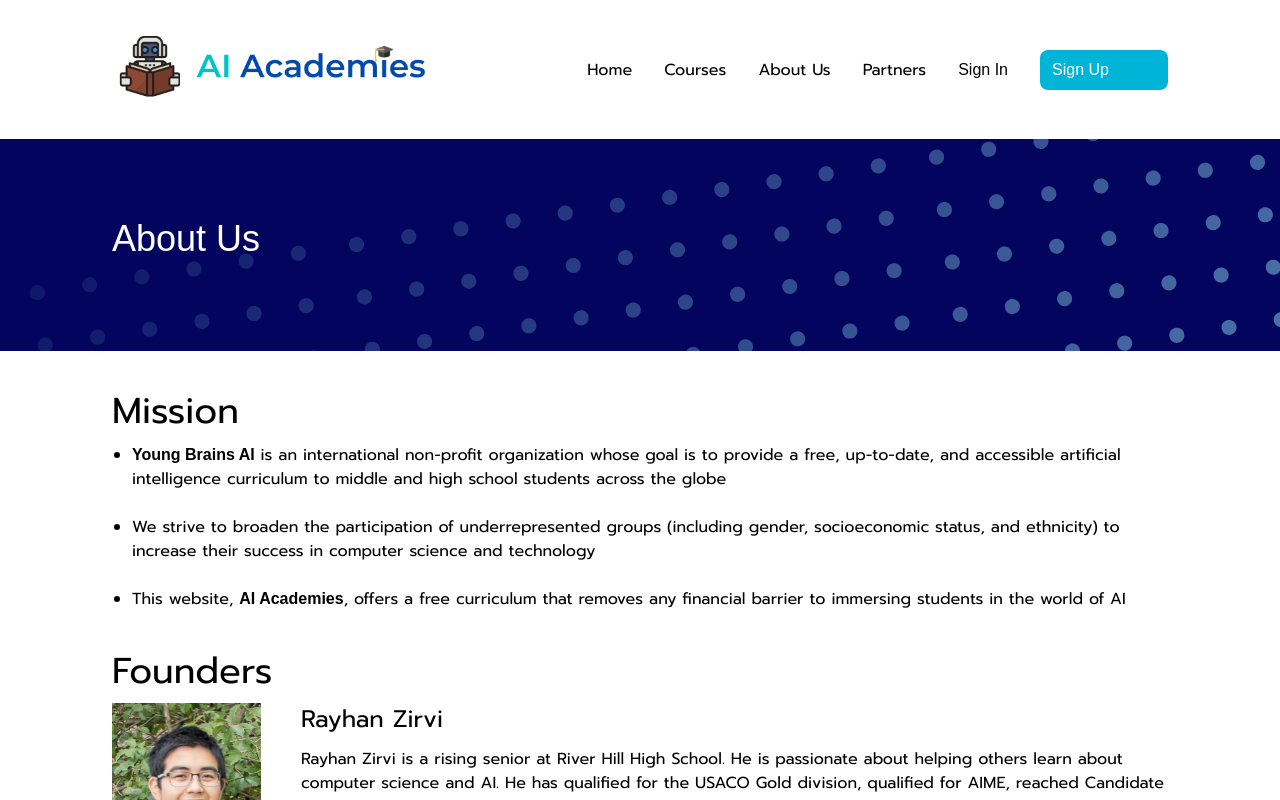
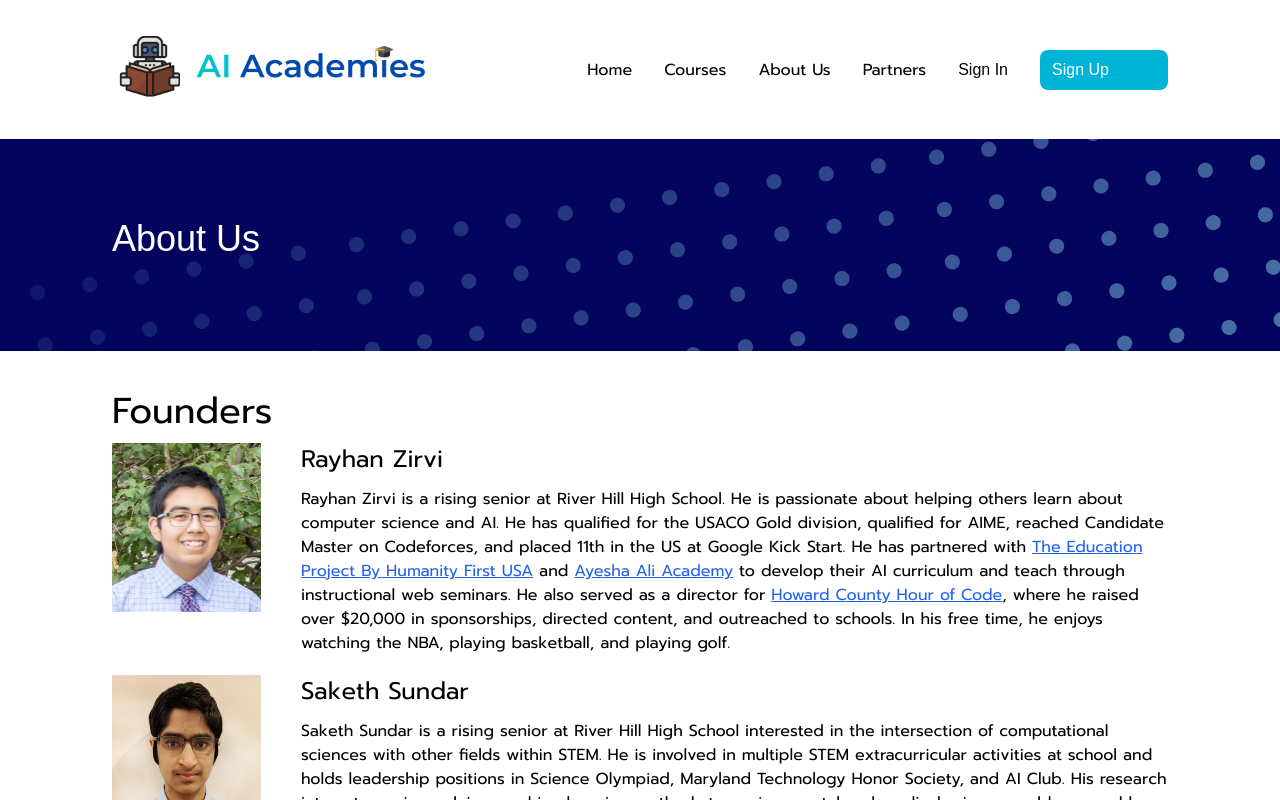
Before and after one commit to rzirvi1665/aiacademies-web, a Next.js app: page /about in a window 1280 px wide. Shown: the top 800 px of the page. Built offline with nearby package versions, Linux system fonts and the light colour scheme; a web font is replaced by a local one.

Commit message:
fix: remove mission from about page

```diff
--- a/pages/about.tsx
+++ b/pages/about.tsx
@@ -9,14 +9,6 @@
     <>
         <PageHeader title="About Us" />
         <div className="container py-10">
-            <h1>Mission</h1>
-            <ul className="list-disc pl-5 mb-10">
-                <li><b>Young Brains AI</b> is an international non-profit organization whose goal is to provide a free, up-to-date, and accessible artificial intelligence curriculum to middle and high school students across the globe</li>
-                <br/>
-                <li>We strive to broaden the participation of underrepresented groups (including gender, socioeconomic status, and ethnicity) to increase their success in computer science and technology</li>
-                <br/>
-                <li>This website, <b>AI Academies</b>, offers a free curriculum that removes any financial barrier to immersing students in the world of AI</li>
-            </ul>
             <h1>Founders</h1>
             <div className="lg:flex gap-10 mb-5">
                 <div>
```
